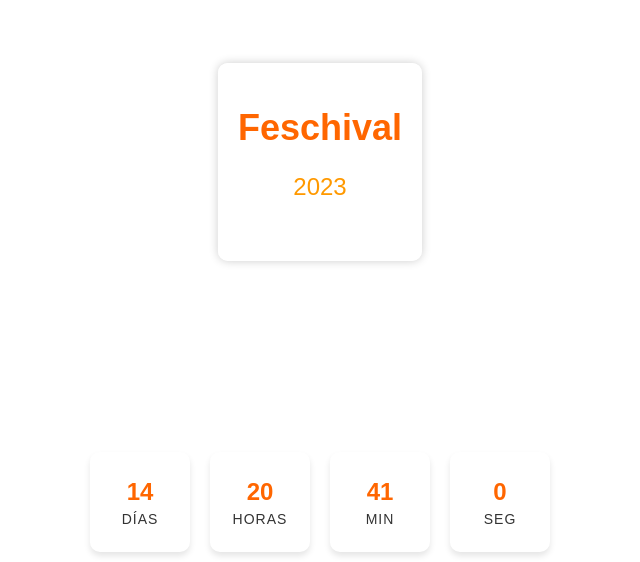
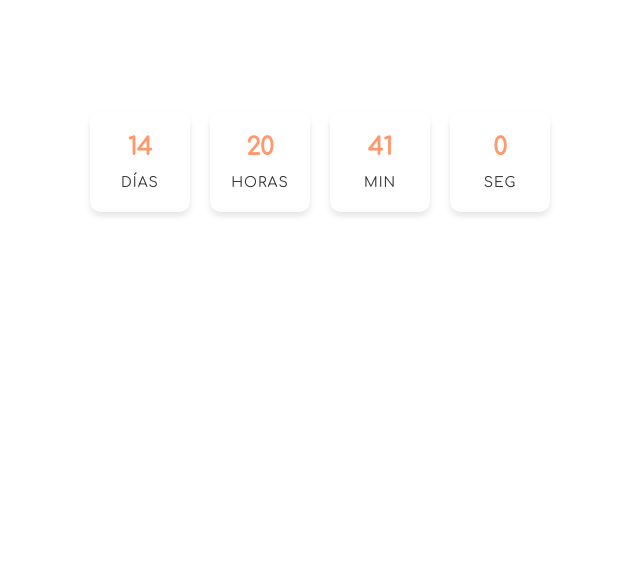
Before and after one commit to jaumebecks/feschival.com, a plain HTML site: page index.html in a window 1280 px wide. Shown: the part 238-800 px from the top of the page, without its empty margins (320-960 px from the left). Drawn offline with Linux system fonts and the light colour scheme.

Commit message:
Added font and made it simpler

```diff
--- a/index.html
+++ b/index.html
@@ -3,6 +3,7 @@
 <html lang="en">
   <head>
     <meta charset="UTF-8">
+    <link rel="stylesheet" href="https://fonts.googleapis.com/css?family=Comfortaa">
     <meta name="viewport" content="width=device-width, initial-scale=1.0">
     <link rel="stylesheet" href="styles.css">
     <title>Feschival 2023</title>
@@ -10,17 +11,6 @@
 
   <body>
     <div class="background">
-      <div class="overlay">
-        <div class="container">
-          <header>
-            <h1 class="main-header">Feschival</h1>
-            <p class="subheading">2023</p>
-          </header>
-          <section class="artists">
-            <!-- Artists list goes here -->
-          </section>
-        </div>
-
       <div class="counter">
         <div class="countdown-box">
           <span class="countdown-value" id="days">--</span>
@@ -40,7 +30,7 @@
         </div>
       </div>
     </div>
-    </div>
+
     <script src="scripts.js"></script>
   </body>
 
--- a/styles.css
+++ b/styles.css
@@ -1,7 +1,12 @@
+:root {
+    --primary-color: #ff986b;
+    --secondary-color: #333;
+}
+
 body {
     margin: 0;
     padding: 0;
-    font-family: Arial, sans-serif;
+    font-family: Comfortaa;
     overflow: hidden;
 }
 
@@ -15,47 +20,16 @@ body {
     z-index: -1;
 }
 
-.overlay {
+.counter {
     display: flex;
     justify-content: center;
     align-items: center;
-    width: fit-content; /* Set to fit content width */
-    height: fit-content; /* Set to fit content height */
-    background-color: rgba(255, 255, 255, 0.85); /* Transparent background */
-    position: fixed; /* Position as fixed */
-    top: 50%; /* Center vertically */
-    left: 50%; /* Center horizontally */
-    transform: translate(-50%, -50%); /* Centering */
-    z-index: 1;
-    border-radius: 10px; /* Rounded corners for the rectangle */
-    padding: 20px; /* Add padding for spacing */
-    box-shadow: 0 0 10px rgba(0, 0, 0, 0.2); /* Add shadow */
-}
-
-.container {
-    text-align: center;
-    z-index: 1;
-}
-
-.main-header {
-    font-size: 36px;
-    color: #ff6600;
-    margin-bottom: 10px;
-}
-
-.subheading {
-    font-size: 24px;
-    color: #ff9900;
-    margin-bottom: 40px;
-}
-
-.counter {
-    display: flex;
-    justify-content: center;
-    align-items: flex-end;
-    width: 100vw; /* Full width of the viewport */
-    height: 100vh; /* Full height of the viewport */
-    position: fixed;
+    top: 50%;
+    left: 50%;
+    transform: translate(-50%, -50%);
+    position: absolute;
+    padding: 2em;
+    background-color: rgba(255, 255, 255, 0.85);
     z-index: 1;
 }
 
@@ -64,29 +38,32 @@ body {
     flex-direction: column;
     justify-content: center;
     align-items: center;
-    width: 100px; /* Adjust as needed */
-    height: 100px; /* Adjust as needed */
-    margin: 10px; /* Adjust spacing between boxes */
+    width: 100px;
+    height: 100px;
+    margin: 10px;
     background-color: #fff;
     border-radius: 10px;
     box-shadow: 0 4px 6px rgba(0, 0, 0, 0.1);
 }
 
+/* Responsive adjustments */
+@media (max-width: 768px) {
+    .countdown-box {
+        height: 70px;
+        width: 70px;
+    }
+}
+
 .countdown-value {
     font-size: 24px;
     font-weight: bold;
-    color: #ff6600;
+    color: var(--primary-color);
 }
 
 .countdown-label {
     font-size: 14px;
-    color: #333;
+    color: var(--secondary-color);
     text-transform: uppercase;
     letter-spacing: 1px;
-    margin-top: 5px;
+    margin-top: 1em;
 }
-
-
-.artists {
-    /* Add styling for artists list */
-}
```
Lines whose indentation alone changed are shown as unchanged.
